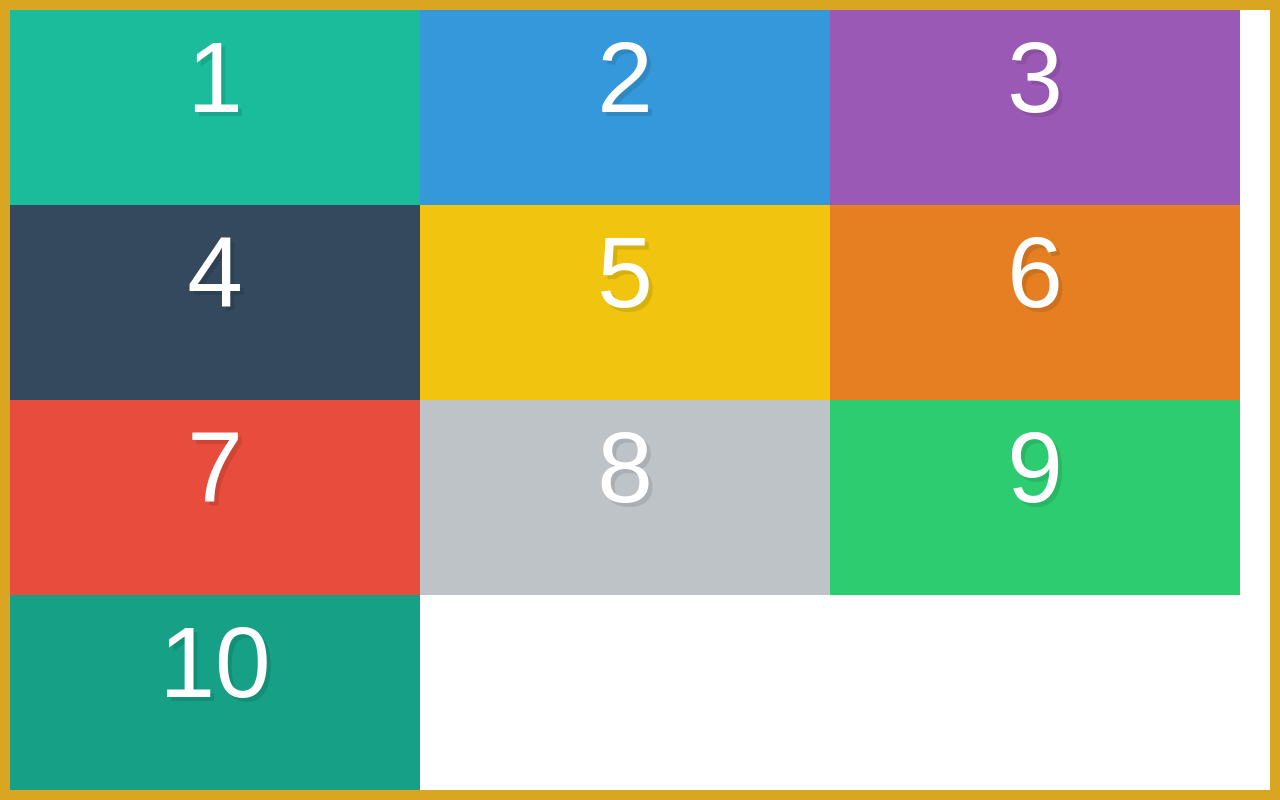
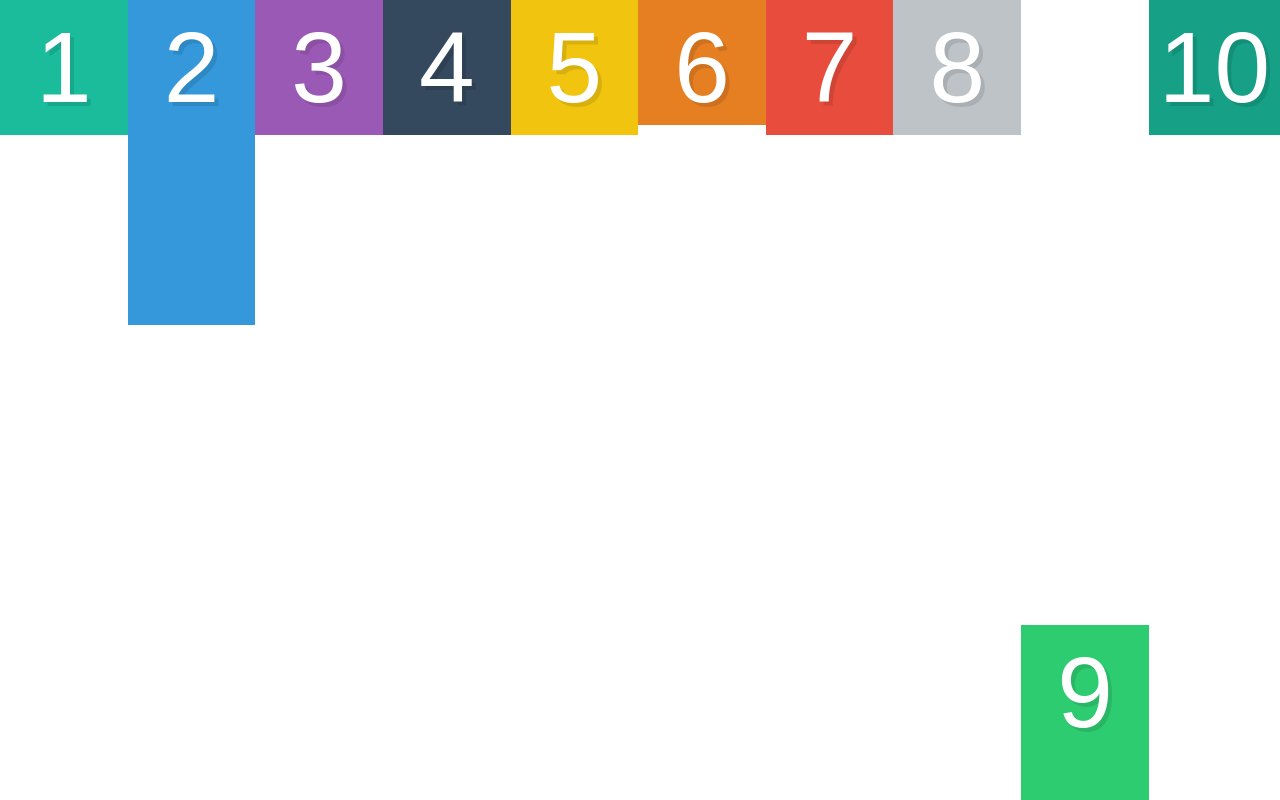
Before and after one commit to austriker27/new-school-css, a plain HTML site: page flexbox/index.html in a window 1280 px wide. Drawn offline with Linux system fonts and the light colour scheme.

Commit message:
alignment and centering with align self - flexbox

```diff
--- a/flexbox/style.css
+++ b/flexbox/style.css
@@ -26,15 +26,27 @@ input[type=reset],input[type=submit]{-webkit-appearance:button;cursor:pointer;}b
 .box9 { background:#2ecc71;}
 .box10 { background:#16a085;}
 
+/* setup flexbox below */
 .container {
   display: flex;
-  border: 10px solid goldenrod;
-  min-height: 100vh;
-  flex-wrap: wrap;
-  /* flex-direction: column; */
+  height: 100vh;
+  align-items: flex-start;
 }
 
 .box {
-  width: calc(33.33333% - 10px);
-  padding: 10px;
+  width: 33.33333%;
 }
+
+.box2 {
+  padding-bottom: 200px;
+}
+
+.box6 {
+  padding-bottom: 0;
+}
+
+
+.box9 {
+  padding-bottom: 50px;
+  align-self: flex-end;
+}
```
